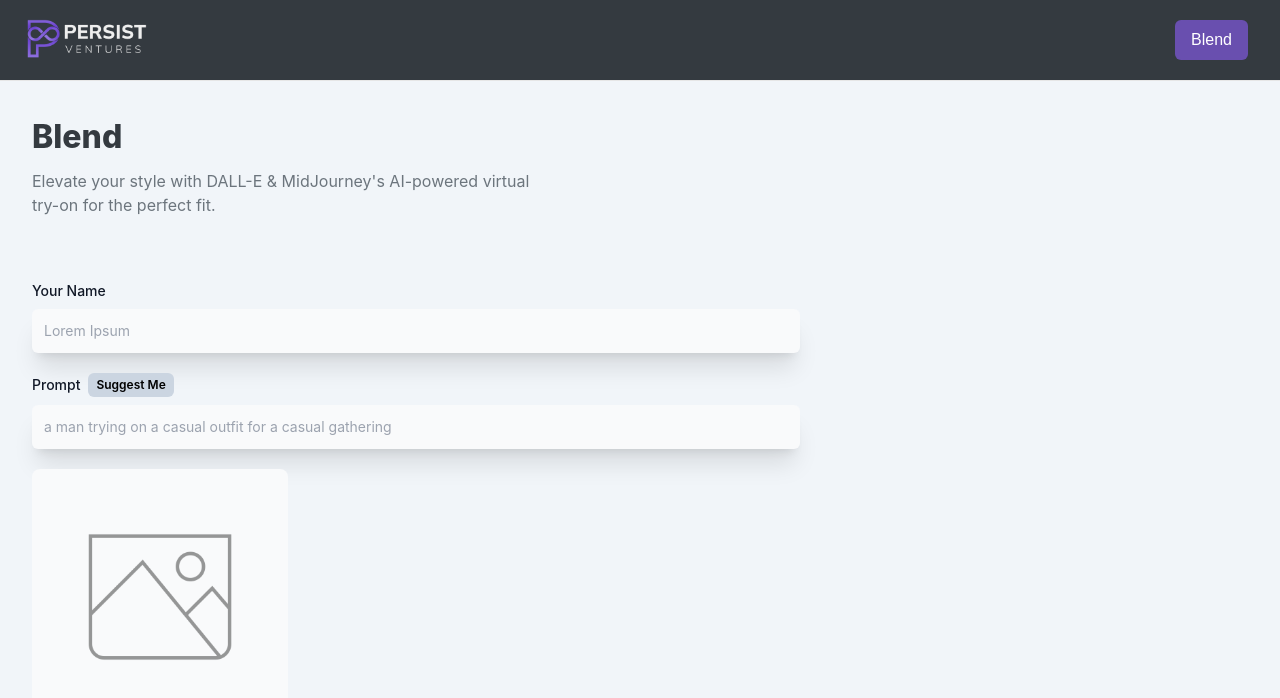
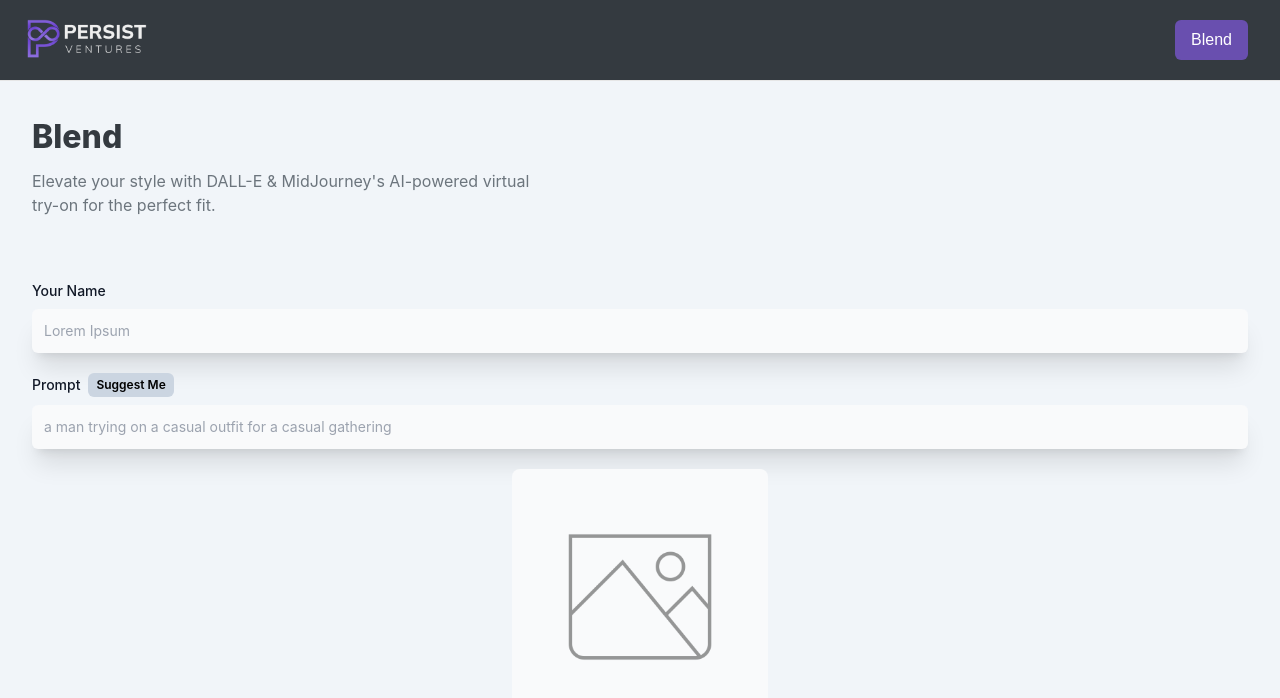
Before and after one commit to ShlokBharadwaj/Clothify, a React (Vite) app in the folder client/: page /blend-post in a window 1280 px wide. Shown: the top 698 px of the page. Built offline with nearby package versions, Linux system fonts and the light colour scheme; a web font is replaced by a local one.

Commit message:
Update: Increase the max width of the form container

```diff
--- a/client/src/pages/BlendPost.jsx
+++ b/client/src/pages/BlendPost.jsx
@@ -28,7 +28,7 @@ const BlendPost = () => {
           Elevate your style with DALL-E & MidJourney's AI-powered virtual try-on for the perfect fit.
         </p>
       </div>
-      <form className='mt-16 max-w-3xl' onSubmit={handleSubmit}>
+      <form className='mt-16 max-w-6xlxl' onSubmit={handleSubmit}>
         <div className='flex flex-col gap-5'>
           <FormField
             LabelName='Your Name'
@@ -48,7 +48,7 @@ const BlendPost = () => {
             isSuggestMe
             handleSuggestMe={handleSuggestMe}
           ></FormField>
-          <div className='relative bg-gray-50 border-gray-300 text-gray-900 text-sm rounded-lg w-64 p-3 h-64 flex justify-center items-center'>
+          <div className='relative bg-gray-50 border-gray-300 text-gray-900 text-sm rounded-lg w-64 p-3 h-64 flex justify-center items-center mx-auto'>
             {form.photo ? (
               <img src={form.photo} alt={form.photo} className='w-full h-full object-contain' />
             ) : (
```
